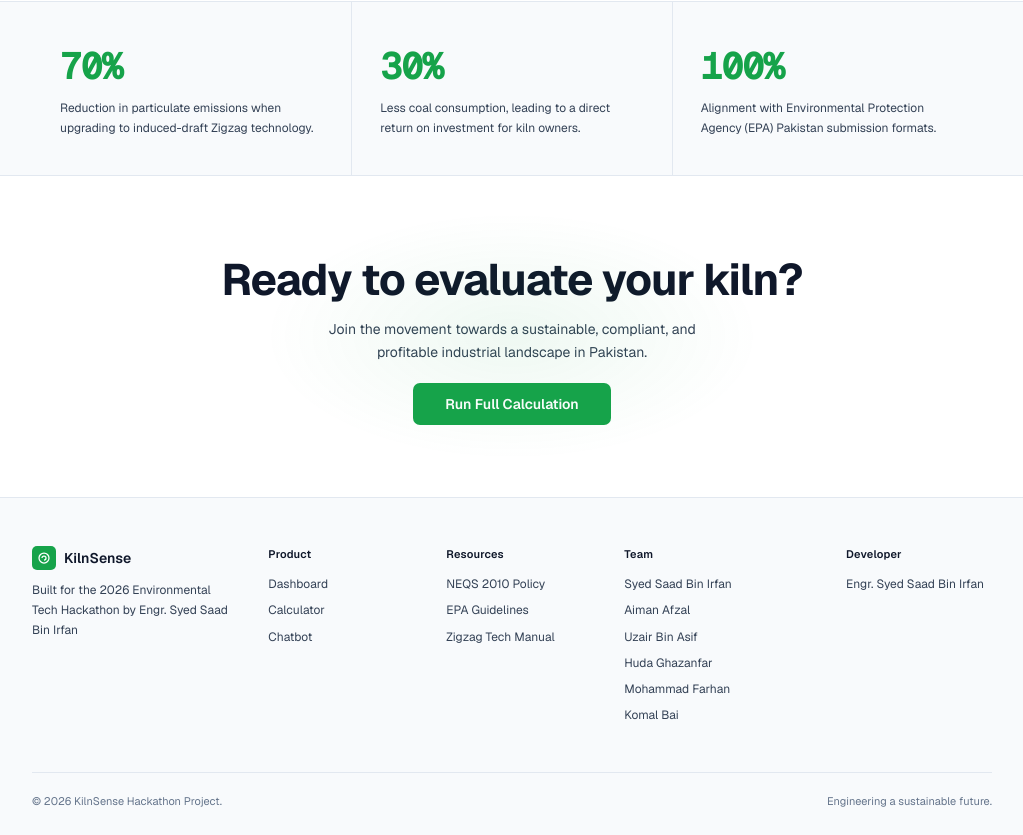
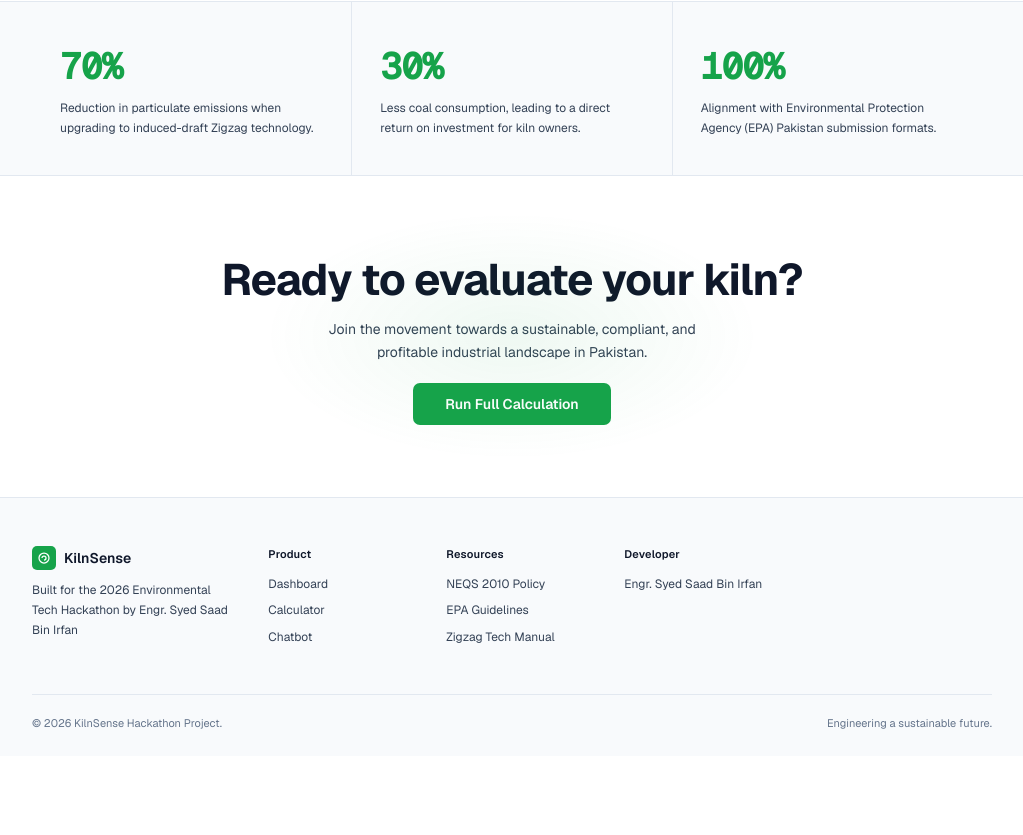
Before and after one commit to syedsaad314/Kilnsense-AI-Powered-ESG-Compliance, a Next.js app: page / in a window 1280 px wide. Shown: the part 2622-3457 px from the top of the page, without its empty margins (128-1151 px from the left). After the commit the page ends 3378 px from the top, so only its background shows below. Built offline with nearby package versions, Linux system fonts and the light colour scheme.

Commit message:
chore:updates footer and update styles

```diff
--- a/app/globals.css
+++ b/app/globals.css
@@ -82,8 +82,8 @@ a {
 .badge {display:inline-flex;align-items:center;gap:6px;padding:4px 11px;border:1px solid var(--border2);border-radius:20px;font-size:11px;color:var(--t2);margin-bottom:24px;background:var(--gf)}
 .bdot {width:5px;height:5px;background:var(--g);border-radius:50%;animation:p 2s infinite}
 @keyframes p {0%,100%{opacity:1}50%{opacity:.4;transform:scale(1.4)}}
-.hero h1 {font-size:clamp(30px,5vw,56px);font-weight:700;letter-spacing:-1.5px;line-height:1.08;margin-bottom:18px;background:linear-gradient(150deg,#0f172a 20%,#16a34a);-webkit-background-clip:text;-webkit-text-fill-color:transparent}
-:root[data-theme="dark"] .hero h1 {background:linear-gradient(150deg,#dff0e5 20%,#22c55e);-webkit-background-clip:text;-webkit-text-fill-color:transparent}
+.hero h1 {font-size:clamp(30px,5vw,56px);font-weight:700;letter-spacing:-1.5px;line-height:1.08;margin-bottom:18px;background:linear-gradient(150deg,#0f172a 20%,#16a34a);background-clip:text;-webkit-background-clip:text;-webkit-text-fill-color:transparent}
+:root[data-theme="dark"] .hero h1 {background:linear-gradient(150deg,#dff0e5 20%,#22c55e);background-clip:text;-webkit-background-clip:text;-webkit-text-fill-color:transparent}
 .hero-sub {font-size:15px;color:var(--t2);max-width:460px;margin:0 auto 30px;line-height:1.75}
 .btns {display:flex;gap:10px;justify-content:center}
 .btn-p {padding:10px 24px;background:var(--g);color:#ffffff;border-radius:7px;font-weight:600;font-size:13px;cursor:pointer;border:none;font-family:var(--sans);transition:background .2s}
--- a/app/layout.tsx
+++ b/app/layout.tsx
@@ -1,4 +1,5 @@
 import type { Metadata } from "next";
+// @ts-ignore: allow global CSS side-effect import in Next.js layout
 import "./globals.css";
 import { ThemeToggle } from "@/components/ThemeToggle";
 import { RevealOnScroll } from "@/components/RevealOnScroll";
@@ -61,15 +62,6 @@ export default function RootLayout({
                 <a href="/awareness">Zigzag Tech Manual</a>
               </div>
               <div className="fcol">
-               <h4>Team</h4>
-                <a href="#">Syed Saad Bin Irfan</a>
-                <a href="#">Aiman Afzal</a>
-                <a href="#">Uzair Bin Asif</a>
-                <a href="#">Huda Ghazanfar</a>
-                <a href="#">Mohammad Farhan</a>
-                <a href="#">Komal Bai</a>
-              </div>
-              <div className="fcol">
             <h4>Developer</h4>
              <a
               href="https://www.linkedin.com/in/syed-saad-bin-irfan/"
```
